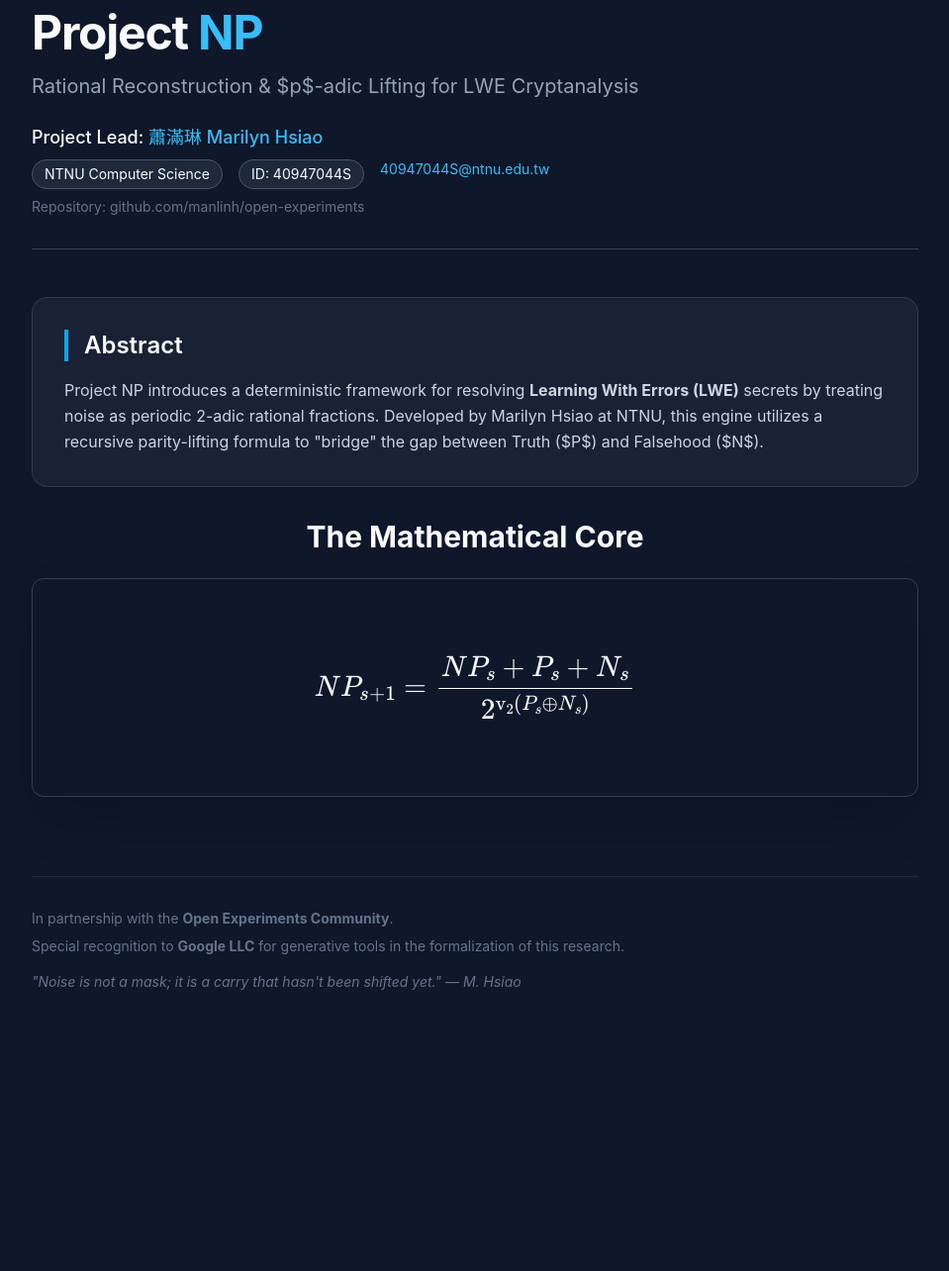
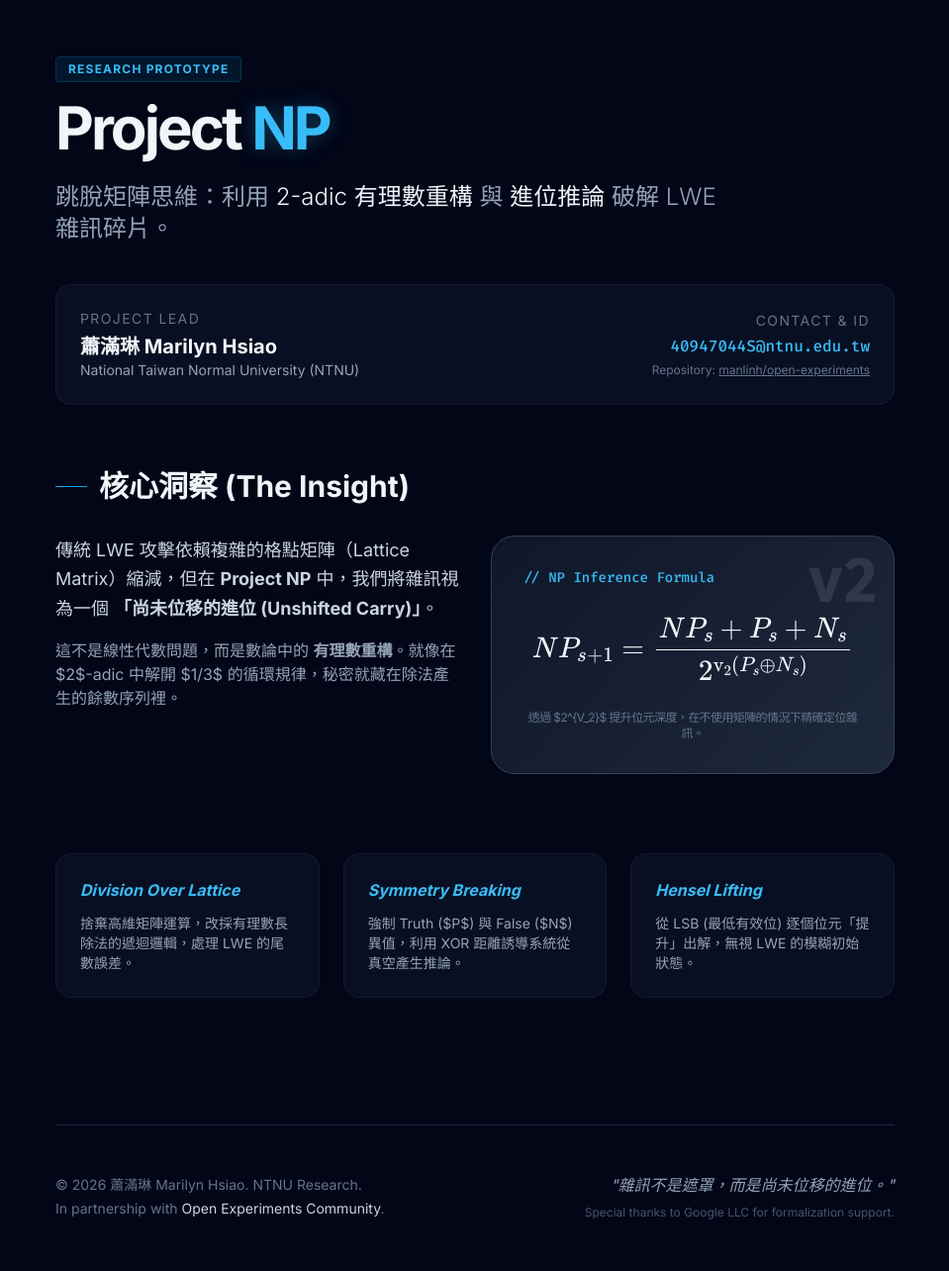
Before and after one commit to manlinh/open-experiments, a plain HTML site: page Index.html in a window 1280 px wide. Shown: the part 39-1323 px from the top of the page at 99% size, without its empty margins (160-1119 px from the left). Before the commit the page ends 1137 px from the top, so only its background shows below. Drawn offline with nearby package versions, Linux system fonts and the light colour scheme.

Commit message:
Update Index.html

```diff
--- a/Index.html
+++ b/Index.html
@@ -1,55 +1,96 @@
 <!DOCTYPE html>
-<html lang="en">
+<html lang="zh-TW">
 <head>
     <meta charset="UTF-8">
     <meta name="viewport" content="width=device-width, initial-scale=1.0">
-    <title>Project NP | Marilyn Hsiao | NTNU</title>
+    <title>Project NP | 2-adic Inference Engine | Marilyn Hsiao</title>
     <script src="https://cdn.tailwindcss.com"></script>
     <script id="MathJax-script" async src="https://cdn.jsdelivr.net/npm/mathjax@3/es5/tex-mml-chtml.js"></script>
     <style>
-        body { background-color: #0f172a; color: #f8fafc; font-family: 'Inter', sans-serif; }
-        .glass { background: rgba(30, 41, 59, 0.7); backdrop-filter: blur(10px); border: 1px solid rgba(255,255,255,0.1); }
-        .accent-text { color: #38bdf8; }
+        @import url('https://fonts.googleapis.com/css2?family=Fira+Code:wght@300;500&family=Inter:wght@300;400;700&display=swap');
+        body { background-color: #020617; color: #f1f5f9; font-family: 'Inter', sans-serif; }
+        .math-box { background: linear-gradient(135deg, #0f172a 0%, #1e293b 100%); border: 1px solid #334155; }
+        .accent-glow { color: #38bdf8; text-shadow: 0 0 20px rgba(56, 189, 248, 0.3); }
+        .code-font { font-family: 'Fira Code', monospace; }
+        .glass-card { background: rgba(15, 23, 42, 0.6); backdrop-filter: blur(12px); border: 1px solid rgba(255,255,255,0.05); }
     </style>
 </head>
-<body class="p-6 md:p-12">
+<body class="selection:bg-sky-500/30">
 
-    <div class="max-w-4xl mx-auto">
-        <header class="mb-12 border-b border-slate-700 pb-8">
-            <h1 class="text-5xl font-bold mb-4 tracking-tight">Project <span class="accent-text">NP</span></h1>
-            <p class="text-xl text-slate-400">Rational Reconstruction & $p$-adic Lifting for LWE Cryptanalysis</p>
+    <div class="max-w-4xl mx-auto px-6 py-12 md:py-24">
+        <header class="mb-16">
+            <div class="flex items-center gap-3 mb-4">
+                <span class="px-3 py-1 text-xs font-bold tracking-widest uppercase bg-sky-500/10 text-sky-400 border border-sky-500/20 rounded">Research Prototype</span>
+            </div>
+            <h1 class="text-6xl font-bold mb-6 tracking-tighter">Project <span class="accent-glow">NP</span></h1>
+            <p class="text-2xl text-slate-400 font-light max-w-2xl">
+                跳脫矩陣思維：利用 <span class="text-slate-100">2-adic 有理數重構</span> 與 <span class="text-slate-100">進位推論</span> 破解 LWE 雜訊碎片。
+            </p>
 
-            <div class="mt-6 space-y-2">
-                <p class="text-lg font-medium">Project Lead: <span class="accent-text">蕭滿琳 Marilyn Hsiao</span></p>
-                <div class="flex flex-wrap gap-4 text-sm">
-                    <span class="bg-slate-800 px-3 py-1 rounded-full border border-slate-600">NTNU Computer Science</span>
-                    <span class="bg-slate-800 px-3 py-1 rounded-full border border-slate-600">ID: 40947044S</span>
-                    <a href="mailto:40947044S@ntnu.edu.tw" class="text-sky-400 hover:underline">40947044S@ntnu.edu.tw</a>
+            <div class="mt-10 p-6 glass-card rounded-2xl flex flex-col md:flex-row justify-between items-start md:items-center gap-6">
+                <div>
+                    <p class="text-sm text-slate-500 uppercase tracking-widest mb-1">Project Lead</p>
+                    <p class="text-xl font-semibold">蕭滿琳 Marilyn Hsiao</p>
+                    <p class="text-slate-400 text-sm">National Taiwan Normal University (NTNU)</p>
                 </div>
-                <p class="text-sm text-slate-500">Repository: <a href="https://github.com/manlinh/open-experiments" class="hover:text-sky-300">github.com/manlinh/open-experiments</a></p>
+                <div class="text-left md:text-right">
+                    <p class="text-sm text-slate-500 uppercase tracking-widest mb-1">Contact & ID</p>
+                    <p class="code-font text-sky-400">40947044S@ntnu.edu.tw</p>
+                    <p class="text-slate-500 text-xs mt-1">Repository: <a href="https://github.com/manlinh/open-experiments" class="underline hover:text-sky-300">manlinh/open-experiments</a></p>
+                </div>
             </div>
         </header>
 
-        <section class="glass p-8 rounded-2xl mb-8">
-            <h2 class="text-2xl font-semibold mb-4 border-l-4 border-sky-500 pl-4">Abstract</h2>
-            <p class="leading-relaxed text-slate-300">
-                Project NP introduces a deterministic framework for resolving <strong>Learning With Errors (LWE)</strong> secrets by treating noise as periodic 2-adic rational fractions. Developed by Marilyn Hsiao at NTNU, this engine utilizes a recursive parity-lifting formula to "bridge" the gap between Truth ($P$) and Falsehood ($N$).
-            </p>
-        </section>
-
-        <section class="mb-12">
-            <h2 class="text-3xl font-bold mb-6 text-center">The Mathematical Core</h2>
-            <div class="bg-slate-900 p-8 rounded-xl border border-slate-700 mb-6 shadow-2xl">
-                <div class="text-2xl text-center py-4">
-                    $$NP_{s+1} = \frac{NP_s + P_s + N_s}{2^{\text{v}_2(P_s \oplus N_s)}}$$
+        <section class="mb-20">
+            <h2 class="text-3xl font-bold mb-8 flex items-center gap-3">
+                <span class="w-8 h-px bg-sky-500"></span> 核心洞察 (The Insight)
+            </h2>
+            <div class="grid md:grid-cols-2 gap-8">
+                <div class="space-y-4">
+                    <p class="text-lg text-slate-300 leading-relaxed">
+                        傳統 LWE 攻擊依賴複雜的格點矩陣（Lattice Matrix）縮減，但在 <strong>Project NP</strong> 中，我們將雜訊視為一個 <strong>「尚未位移的進位 (Unshifted Carry)」</strong>。
+                    </p>
+                    <p class="text-slate-400">
+                        這不是線性代數問題，而是數論中的 <strong>有理數重構</strong>。就像在 $2$-adic 中解開 $1/3$ 的循環規律，秘密就藏在除法產生的餘數序列裡。
+                    </p>
+                </div>
+                <div class="math-box p-8 rounded-3xl shadow-inner relative overflow-hidden">
+                    <div class="absolute top-0 right-0 p-4 opacity-10 text-6xl font-bold code-font">v2</div>
+                    <p class="text-sm text-sky-400 code-font mb-4">// NP Inference Formula</p>
+                    <div class="text-2xl text-center">
+                        $$NP_{s+1} = \frac{NP_s + P_s + N_s}{2^{\text{v}_2(P_s \oplus N_s)}}$$
+                    </div>
+                    <p class="mt-6 text-xs text-slate-500 text-center uppercase tracking-tighter">
+                        透過 $2^{v_2}$ 提升位元深度，在不使用矩陣的情況下精確定位雜訊。
+                    </p>
                 </div>
             </div>
         </section>
 
-        <footer class="mt-20 pt-8 border-t border-slate-800 text-slate-500 text-sm pb-12">
-            <p class="mb-2">In partnership with the <strong>Open Experiments Community</strong>.</p>
-            <p>Special recognition to <strong>Google LLC</strong> for generative tools in the formalization of this research.</p>
-            <p class="mt-4 italic">"Noise is not a mask; it is a carry that hasn't been shifted yet." — M. Hsiao</p>
+        <section class="mb-20 grid md:grid-cols-3 gap-6">
+            <div class="p-6 glass-card rounded-2xl">
+                <h3 class="text-sky-400 font-bold mb-3 italic">Division Over Lattice</h3>
+                <p class="text-sm text-slate-400">捨棄高維矩陣運算，改採有理數長除法的遞迴邏輯，處理 LWE 的尾數誤差。</p>
+            </div>
+            <div class="p-6 glass-card rounded-2xl">
+                <h3 class="text-sky-400 font-bold mb-3 italic">Symmetry Breaking</h3>
+                <p class="text-sm text-slate-400">強制 Truth ($P$) 與 False ($N$) 異值，利用 XOR 距離誘導系統從真空產生推論。</p>
+            </div>
+            <div class="p-6 glass-card rounded-2xl">
+                <h3 class="text-sky-400 font-bold mb-3 italic">Hensel Lifting</h3>
+                <p class="text-sm text-slate-400">從 LSB (最低有效位) 逐個位元「提升」出解，無視 LWE 的模糊初始狀態。</p>
+            </div>
+        </section>
+
+        <footer class="mt-32 pt-12 border-t border-slate-800 flex flex-col md:flex-row justify-between items-center gap-8 pb-12">
+            <div class="text-slate-500 text-sm">
+                <p>© 2026 蕭滿琳 Marilyn Hsiao. NTNU Research.</p>
+                <p class="mt-1">In partnership with <span class="text-slate-300">Open Experiments Community</span>.</p>
+            </div>
+            <div class="text-right">
+                <p class="italic text-slate-400 mb-2">"雜訊不是遮罩，而是尚未位移的進位。"</p>
+                <p class="text-xs text-slate-600">Special thanks to Google LLC for formalization support.</p>
+            </div>
         </footer>
     </div>
 
```
